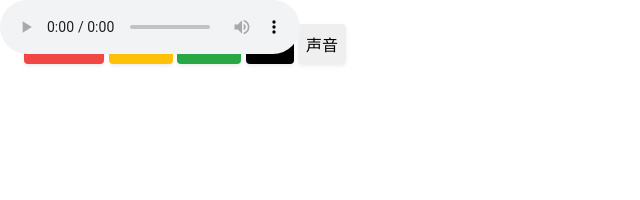
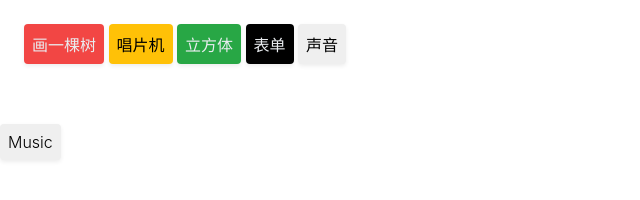
Before and after one commit to cool1024/web, a website built with webpack: page index.html in a window 1280 px wide. Both pictures are taken after a click on the button "声音". Shown: the whole page, without its empty margins (0-640 px from the left). Built offline with nearby package versions, Linux system fonts and the light colour scheme; files whose address does not match are found by name.

Commit message:
add music notes

```diff
--- a/src/view/audio/analyser.js
+++ b/src/view/audio/analyser.js
@@ -2,6 +2,13 @@ import { interval, fromEvent } from 'rxjs';
 import { map, take } from 'rxjs/operators';
 
 export class Analyser{
+
+    static createFromTrackFun(trackFun) {
+        const obj = new Analyser();
+        obj.track = trackFun(obj.audioContext);
+        obj.track.connect(obj.analyser);
+        return obj;
+    }
 
     static createFromUrl(url){
         const audio = new Audio(url);
--- a/src/view/audio/audio.html
+++ b/src/view/audio/audio.html
@@ -1,4 +1,7 @@
+<br>
+<canvas id="soundCanvas1" width="200" height="100"></canvas>
+<canvas id="soundCanvas2" width="200" height="100"></canvas>
+<br>
+<button id="btnMusic" class="btn btn-primary">Music</button>
+<br>
 <img id="musicNameImg">
-<br>
-<canvas id="soundCanvas1" width="800" height="400"></canvas>
-<canvas id="soundCanvas2" width="800" height="400"></canvas>
--- a/src/view/audio/audio.js
+++ b/src/view/audio/audio.js
@@ -3,6 +3,7 @@ import template from './audio.html';
 import { Analyser } from "./analyser";
 import { Drawable } from "./drawable";
 import { TextToPicture } from "./text-picture";
+import { MusicNotes } from "./music-notes";
 
 export class AudioView extends View {
 
@@ -17,18 +18,41 @@ export class AudioView extends View {
         //     console.log(data);
         // });
 
-        Analyser.createFromUrl('/assets/apple.mp3').subscribe( analyser => {
+        MusicNotes.create().play(440);
+
+        // const musicNotes = new MusicNotes;
+
+        // const analyser = Analyser.createFromTrackFun(ctx => musicNotes.trackFun(ctx))
+
+        // analyser.getTimeDomainData(1000 / 20.0).subscribe( data => {
+        //     new Drawable( this.getDom('soundCanvas1')).draw(data, 'black');
+        // });
+
+        // analyser.getFrequencyData(1000 / 20.0).subscribe( data => {
+        //     new Drawable( this.getDom('soundCanvas2')).draw(data.slice(0, data.length / 8), 'black');
+        // });
+
+        // analyser.getFrequency(1000 / 20.0).subscribe( f => {
+        //     const musicName = analyser.getMusicName(f, 440);
+        //     this.showMusicName(musicName);
+        // });
+
+        // this.setClick('btnMusic', () => {
+        //     musicNotes.play(Math.random() * 100);
+        // });
+
+        // Analyser.createFromUrl('/assets/apple.mp3').subscribe( analyser => {
             // analyser.getTimeDomainData(1000 / 20.0).subscribe( data => {
             //     new Drawable( this.getDom('soundCanvas1')).draw(data, 'black');
             // });
             // analyser.getFrequencyData(1000 / 20.0).subscribe( data => {
             //     new Drawable( this.getDom('soundCanvas2')).draw(data.slice(0, data.length / 8), 'black');
             // });
-            analyser.getFrequency(1000 / 20.0).subscribe( f => {
-                const musicName = analyser.getMusicName(f, 440);
-                this.showMusicName(musicName)
-            })
-        });
+            // analyser.getFrequency(1000 / 20.0).subscribe( f => {
+            //     const musicName = analyser.getMusicName(f, 440);
+            //     this.showMusicName(musicName)
+            // })
+        // });
     }
 
     showMusicName(text){
--- /dev/null
+++ b/src/view/audio/music-notes.js
@@ -0,0 +1,25 @@
+export class MusicNotes {
+
+
+    static create() {
+        const audioCtx = new AudioContext
+        return new MusicNotes().trackFun(audioCtx).connect(audioCtx.destination);
+    }
+
+    trackFun(audioCtx) {
+        this.oscillator = audioCtx.createOscillator();
+        this.oscillator.type = 'sine';
+        return this;
+    }
+
+    connect(destination) {
+        this.oscillator.connect(destination);
+        return this;
+    }
+
+    play(frequency) {
+        this.oscillator.frequency.value = frequency;
+        this.oscillator.start();
+        return this;
+    }
+}
```
